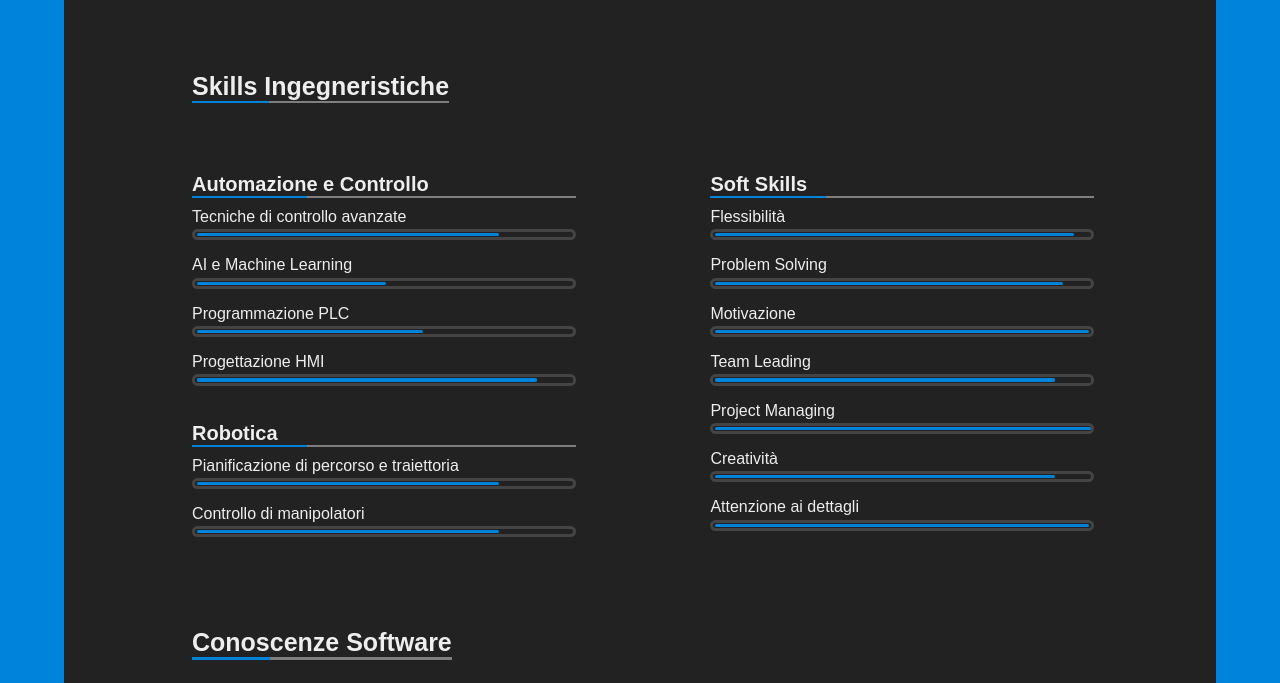
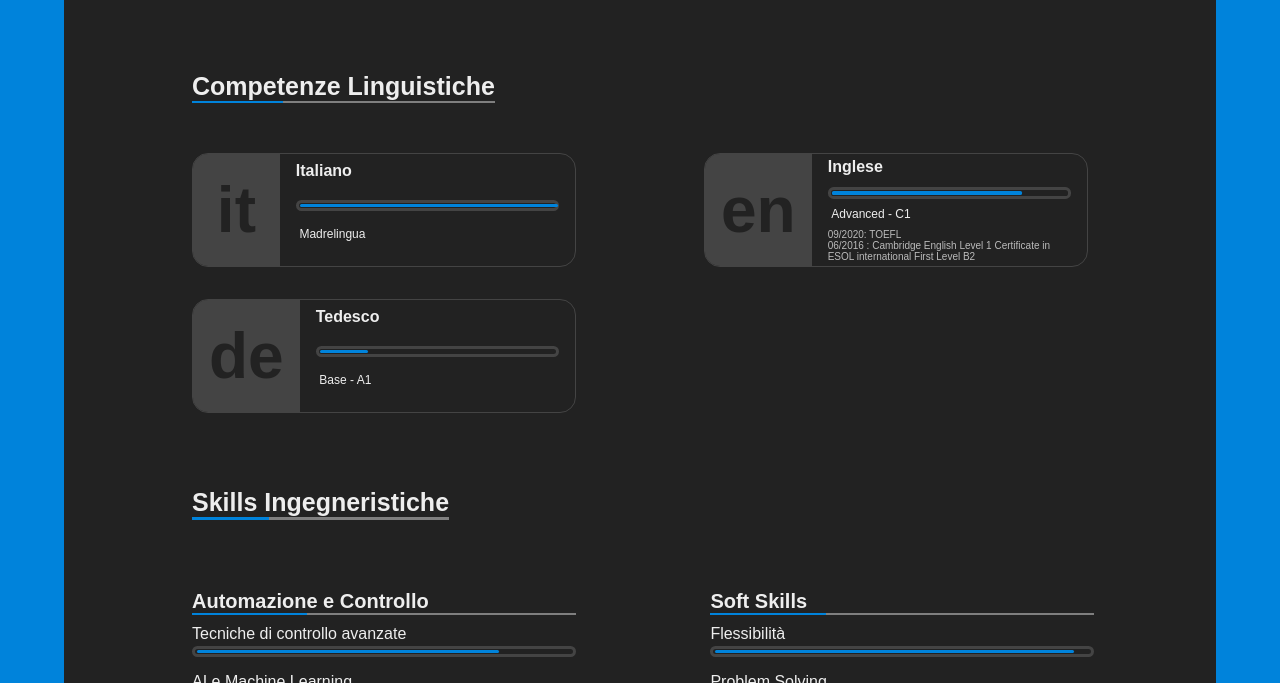
Before and after one commit to mattiacanclini/mattiacanclini.github.io, a plain HTML site: page it-IT/resume.html in a window 1280 px wide. Shown: the part 1597-2280 px from the top of the page. Drawn offline with Linux system fonts and the light colour scheme; a web font is replaced by a local one.

Commit message:
languages

```diff
--- a/it-IT/resume.html
+++ b/it-IT/resume.html
@@ -305,6 +305,72 @@
                             </div>
                             <div class="CF-date">
                                 24/05/2018 - Ex. 23/05/2020
+                            </div>
+                        </div>
+                    </div>
+
+                </div>
+            </div>
+
+
+            <div class="section">
+                <div class="subsection-title">
+                    Competenze Linguistiche
+                    <div class="underline"><div class="blueunderline"></div></div>
+                </div>
+                <div class="certificates">
+                    <div class="certificate">
+                        <div class="CF-logo">
+                            <p>it</p>
+                        </div>
+                        <div class="CF-info">
+                            <div class="CF-title">
+                                Italiano
+                            </div>
+                            <div class="SK-fill"><div class="SK-progress" style="
+                                width: 100%;"></div></div>
+                            <div class="CF-data">
+                                Madrelingua
+                            </div>
+                            <div class="CF-date">
+                            </div>
+                        </div>
+                    </div>
+
+                    <div class="certificate">
+                        <div class="CF-logo">
+                            <p>en</p>
+                        </div>
+                        <div class="CF-info">
+                            <div class="CF-title">
+                                Inglese
+                            </div>
+                            <div class="SK-fill"><div class="SK-progress" style="
+                                width: 80%;"></div></div>
+                            <div class="CF-data">
+                                Advanced - C1
+                            </div>
+                            <div class="CF-date">
+                                 09/2020: TOEFL <br>
+                                06/2016 : Cambridge English Level 1 Certificate in ESOL international First Level B2
+                            </div>
+                        </div>
+                    </div>
+
+                    <div class="certificate">
+                        <div class="CF-logo">
+                            <p>de</p>
+                        </div>
+                        <div class="CF-info">
+                            <div class="CF-title">
+                                Tedesco
+                            </div>
+                            <div class="SK-fill"><div class="SK-progress" style="
+                                width: 20%;"></div></div>
+                            <div class="CF-data">
+                                Base - A1
+                            </div>
+                            <div class="CF-date">
                             </div>
                         </div>
                     </div>
--- a/style.css
+++ b/style.css
@@ -663,6 +663,8 @@ body {
     justify-content: space-between;
     align-items: flex-start;
     width: 100%;
+    gap: 2em;
+    flex-wrap: wrap;
 }
 
 .certificate{
@@ -686,11 +688,18 @@ body {
 
 .CF-logo{
     background-color: #444;
+    color: #222;
     width: 7em;
     height: inherit;
     padding: 1em;
     display: flex;
     justify-content: center;
+    align-items: center;
+}
+
+.CF-logo p{
+    font-weight: 900;
+    font-size: 4em;
 }
 
 .CF-info{
@@ -700,6 +709,7 @@ body {
     margin-left: 1em;
     margin-right: 1em;
     min-height: 7em;
+    width:inherit;
 }
 
 .CF-title{
```
Also changed, not shown: resume.html (+66 -0 lines).
